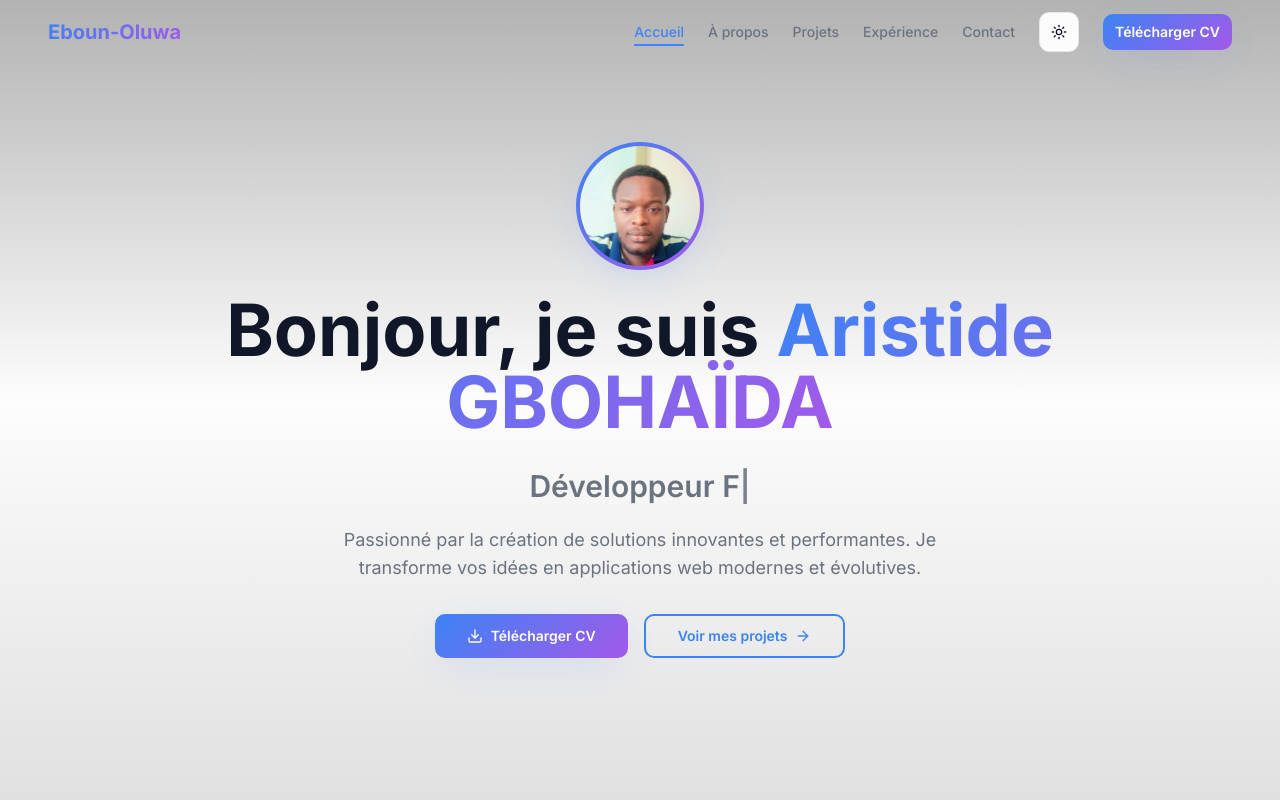
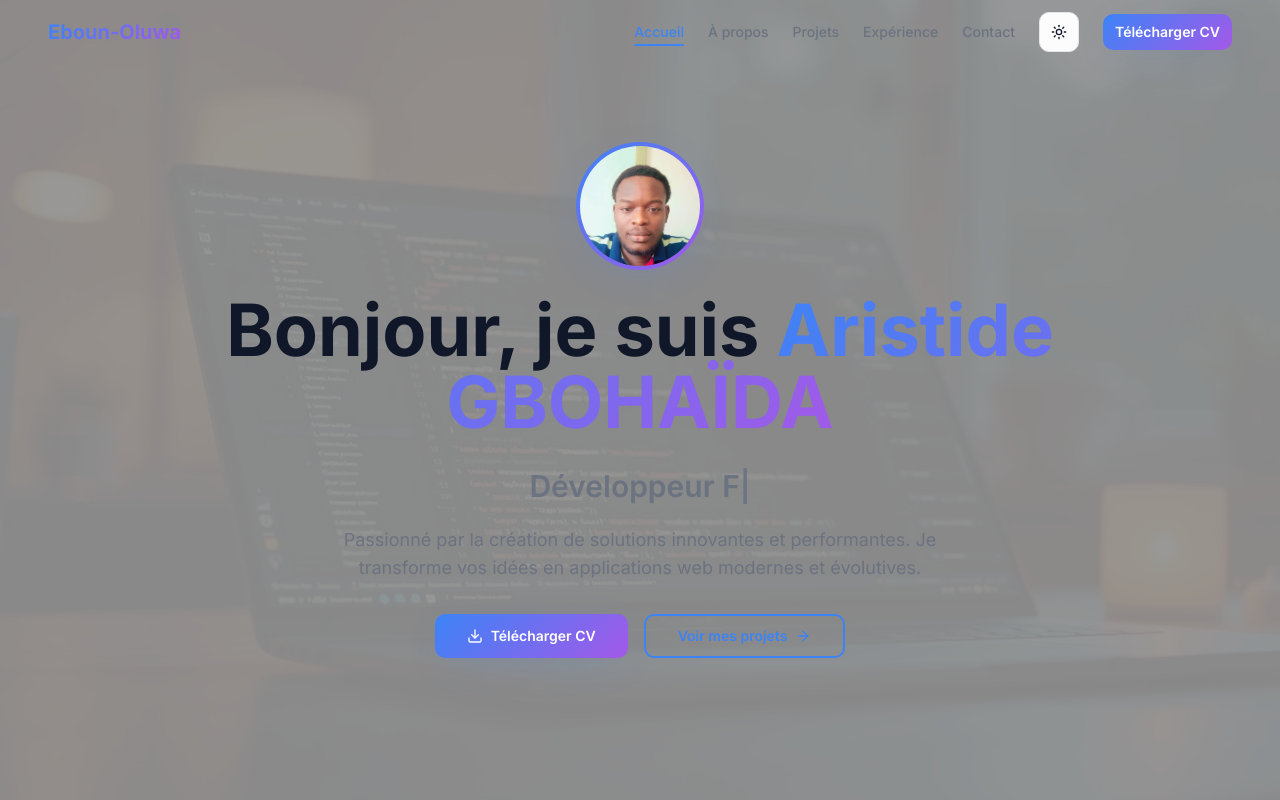
Before and after one commit to aristide-ghd/portfolio-frontend, a React (Vite) app: page / in a window 1280 px wide. Shown: the top 800 px of the page. Built offline with nearby package versions, Linux system fonts and the light colour scheme.

Commit message:
Fix : améliorer contraste hero — overlay rétabli pour lisibilité

```diff
--- a/src/pages/Index.tsx
+++ b/src/pages/Index.tsx
@@ -85,9 +85,8 @@ const Index = () => {
         {/* Background Image */}
         <div className="absolute inset-0 z-0">
           <img src={heroImage} alt="Hero" className="w-full h-full object-cover opacity-10" decoding="async" fetchPriority="high" />
-          <div className="absolute inset-0 gradient-subtle" />
-          {/* Overlay to improve text contrast on all devices */}
-          <div className="absolute inset-0 bg-gradient-to-b from-black/30 via-transparent to-black/10 pointer-events-none" />
+          {/* Stronger overlay to ensure text readability on top of the hero image */}
+          <div className="absolute inset-0 bg-black/60 md:bg-black/40 pointer-events-none" />
         </div>
 
         {/* Content */}
```
